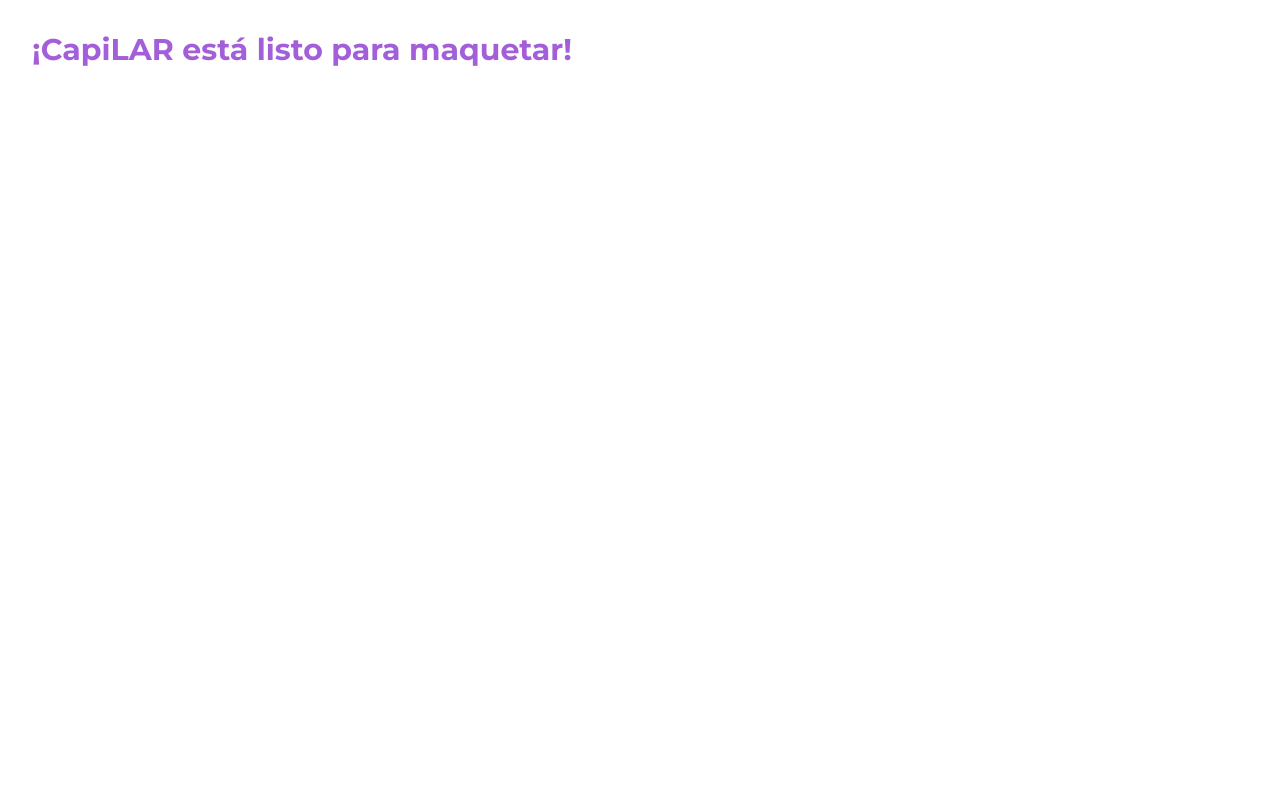
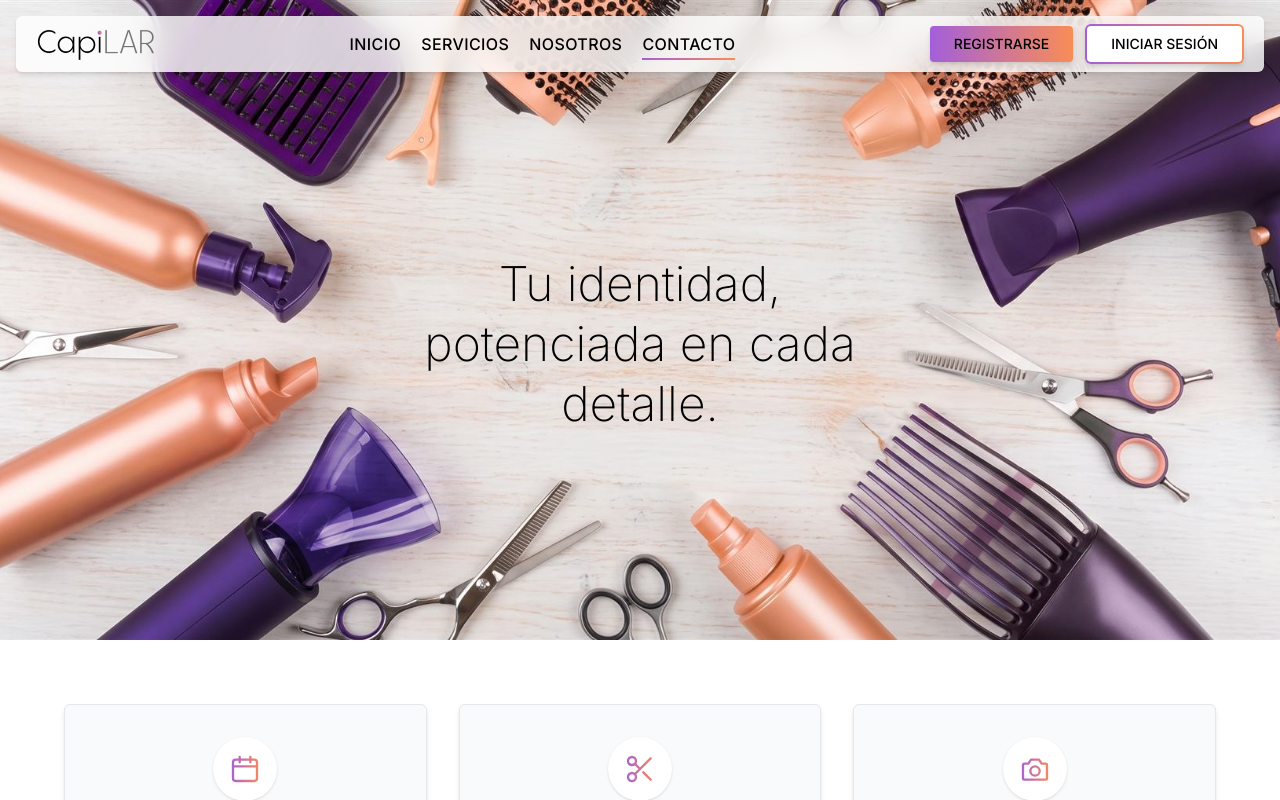
Before and after one commit to Andre-C96/TUDW_TF_LAR_Developers_CapiLAR-FrontEnd, a React (Vite) app: page / in a window 1280 px wide. Shown: the top 800 px of the page. Built offline with nearby package versions, Linux system fonts and the light colour scheme.

Commit message:
- Feat: add home page with layout, auth modal and not found page

```diff
--- a/index.html
+++ b/index.html
@@ -1,10 +1,10 @@
 <!doctype html>
-<html lang="en">
+<html lang="es">
   <head>
     <meta charset="UTF-8" />
     <link rel="icon" type="image/svg+xml" href="/favicon.svg" />
     <meta name="viewport" content="width=device-width, initial-scale=1.0" />
-    <title>tudw-tf-lar-developers-capilar-frontend</title>
+    <title>CapiLAR</title>
   </head>
   <body>
     <div id="root"></div>
--- a/src/App.tsx
+++ b/src/App.tsx
@@ -1,19 +1,17 @@
 import { Routes, Route } from 'react-router-dom'
-
+import { Layout } from './components/layout/layout'
+import { Home } from './pages/home/home'
+import { NotFound } from './pages/notFound/notFound'
 
 function App() {
   return (
     <Routes>
-      {/* Landing page */}
-      <Route path="/" element={
-        <>
-          <h1 className="text-capilar-violet font-bold text-3xl p-8">
-            ¡CapiLAR está listo para maquetar!
-          </h1>
-        </>
-      } />
+      {/* Páginas públicas con header y footer */}
+      <Route element={<Layout />}>
+        <Route path="/" element={<Home />} />
+      </Route>
 
-
+      <Route path="*" element={<NotFound />} />
     </Routes>
   )
 }
--- /dev/null
+++ b/src/components/authModal/authModal.tsx
@@ -0,0 +1,47 @@
+import { ForgotPasswordForm } from '../forgotPasswordForm/forgotPasswordForm';
+import { LoginForm } from '../loginForm/loginForm';
+import { Modal } from '../modal/modal';
+import { RegisterForm } from '../registerForm/registerForm';
+
+export type AuthView = 'login' | 'register' | 'forgotPassword';
+
+interface AuthModalProps {
+  // Formulario visible; null = modal cerrado
+  view: AuthView | null;
+  onViewChange: (view: AuthView) => void;
+  onClose: () => void;
+}
+
+const ariaLabels: Record<AuthView, string> = {
+  login: 'Iniciar sesión',
+  register: 'Crear cuenta',
+  forgotPassword: 'Recuperar contraseña',
+};
+
+// Modal único para login, registro y recupero: los links de cada formulario cambian el contenido sin cerrarlo
+// TODO: conectar los onSubmit con la API en la rama de autenticación
+export const AuthModal = ({ view, onViewChange, onClose }: AuthModalProps) => {
+  return (
+    <Modal
+      isOpen={view !== null}
+      onClose={onClose}
+      ariaLabel={view ? ariaLabels[view] : undefined}
+      // El registro es alto: en pantallas bajas el contenido scrollea dentro del modal
+      className="max-h-[90vh] overflow-y-auto"
+    >
+      {view === 'login' && (
+        <LoginForm
+          onSubmit={() => {}}
+          onRegisterClick={() => onViewChange('register')}
+          onForgotPasswordClick={() => onViewChange('forgotPassword')}
+        />
+      )}
+      {view === 'register' && (
+        <RegisterForm onSubmit={() => {}} onLoginClick={() => onViewChange('login')} />
+      )}
+      {view === 'forgotPassword' && (
+        <ForgotPasswordForm onSubmit={() => {}} onLoginClick={() => onViewChange('login')} />
+      )}
+    </Modal>
+  );
+};
--- /dev/null
+++ b/src/components/layout/layout.tsx
@@ -0,0 +1,30 @@
+import { useState } from 'react';
+import { Outlet } from 'react-router-dom';
+import { AuthModal } from '../authModal/authModal';
+import type { AuthView } from '../authModal/authModal';
+import { Footer } from '../footer/footer';
+import { Header } from '../header/header';
+
+// Lo que las páginas hijas reciben con useOutletContext (ej. el CTA de la home abre el registro)
+export interface LayoutContext {
+  openAuth: (view: AuthView) => void;
+}
+
+// Estructura común de las páginas públicas: header fijo, contenido y footer
+export const Layout = () => {
+  const [authView, setAuthView] = useState<AuthView | null>(null);
+
+  return (
+    <div className="flex min-h-screen flex-col">
+      <Header onLoginClick={() => setAuthView('login')} onRegisterClick={() => setAuthView('register')} />
+
+      <main className="flex-1">
+        <Outlet context={{ openAuth: setAuthView } satisfies LayoutContext} />
+      </main>
+
+      <Footer />
+
+      <AuthModal view={authView} onViewChange={setAuthView} onClose={() => setAuthView(null)} />
+    </div>
+  );
+};
--- a/src/customHooks/activeSection/useActiveSection.ts
+++ b/src/customHooks/activeSection/useActiveSection.ts
@@ -20,7 +20,17 @@ export const useActiveSection = (sectionIds: string[]) => {
       if (section) observer.observe(section);
     });
 
-    return () => observer.disconnect();
+    // Al llegar al final de la página se activa la última sección, aunque sea muy baja para cruzar la mitad
+    const handleScroll = () => {
+      const atBottom = window.innerHeight + window.scrollY >= document.documentElement.scrollHeight - 2;
+      if (atBottom) setActiveId(sectionIds[sectionIds.length - 1]);
+    };
+    window.addEventListener('scroll', handleScroll, { passive: true });
+
+    return () => {
+      observer.disconnect();
+      window.removeEventListener('scroll', handleScroll);
+    };
   }, [sectionIds]);
 
   return activeId;
--- a/src/index.css
+++ b/src/index.css
@@ -1,5 +1,5 @@
 @import url('https://fonts.googleapis.com/css2?family=Montserrat:wght@300;400;500;600;700&display=swap');
-@import url('https://fonts.googleapis.com/css2?family=Inter:wght@300;400;500;600;700&display=swap');
+@import url('https://fonts.googleapis.com/css2?family=Inter:wght@200;300;400;500;600;700&display=swap');
 @import "tailwindcss";
 
 @theme {
--- a/src/pages/home/home.tsx
+++ b/src/pages/home/home.tsx
@@ -0,0 +1,139 @@
+import type { ReactNode } from 'react';
+import { useOutletContext } from 'react-router-dom';
+import heroImage from '../../assets/hero.jpg';
+import { Button } from '../../components/button/button';
+import { Card } from '../../components/card/card';
+import type { LayoutContext } from '../../components/layout/layout';
+import { Title } from '../../components/title/title';
+
+// Ícono de línea con el degradado de marca (cada uno necesita un id de degradado propio)
+const GradientIcon = ({ id, children }: { id: string; children: ReactNode }) => (
+  <svg
+    viewBox="0 0 24 24"
+    className="h-8 w-8"
+    fill="none"
+    stroke={`url(#${id})`}
+    strokeWidth={1.75}
+    strokeLinecap="round"
+    strokeLinejoin="round"
+    aria-hidden="true"
+  >
+    <defs>
+      <linearGradient id={id} x1="0" y1="0" x2="24" y2="0" gradientUnits="userSpaceOnUse">
+        <stop offset="0" stopColor="var(--color-capilar-violet)" />
+        <stop offset="1" stopColor="var(--color-capilar-peach)" />
+      </linearGradient>
+    </defs>
+    {children}
+  </svg>
+);
+
+const features = [
+  {
+    title: 'Gestión de turnos',
+    text: 'Reservá, reprogramá o cancelá tus turnos en cualquier momento, sin llamadas ni esperas.',
+    icon: (
+      <GradientIcon id="icon-calendar">
+        <rect x="3" y="5" width="18" height="16" rx="2" />
+        <path d="M3 10h18M8 3v4M16 3v4" />
+      </GradientIcon>
+    ),
+  },
+  {
+    title: 'Historial capilar',
+    text: 'Tus tratamientos, colores y cortes quedan registrados para que cada visita parta de lo anterior.',
+    icon: (
+      <GradientIcon id="icon-scissors">
+        <circle cx="6" cy="6" r="3" />
+        <circle cx="6" cy="18" r="3" />
+        <path d="M20 4 8.1 15.9M14.5 14.5 20 20M8.1 8.1 12 12" />
+      </GradientIcon>
+    ),
+  },
+  {
+    title: 'Evolución de tu estilo',
+    text: 'Mirá cómo cambia tu pelo con las fotos de cada servicio, de un turno al otro.',
+    icon: (
+      <GradientIcon id="icon-camera">
+        <path d="M4 8h3l2-3h6l2 3h3a1 1 0 0 1 1 1v10a1 1 0 0 1-1 1H4a1 1 0 0 1-1-1V9a1 1 0 0 1 1-1Z" />
+        <circle cx="12" cy="13.5" r="3.5" />
+      </GradientIcon>
+    ),
+  },
+];
+
+// Sección de la landing con título centrado (el id es el ancla del header)
+const HomeSection = ({ id, title, children }: { id: string; title: string; children: ReactNode }) => (
+  <section id={id} className="bg-white px-6 py-16">
+    <div className="mx-auto flex max-w-6xl flex-col items-center gap-8">
+      <Title as="h2">{title}</Title>
+      {children}
+    </div>
+  </section>
+);
+
+// Contenido pendiente de una sección
+const ComingSoon = ({ children }: { children: ReactNode }) => (
+  <p className="font-inter text-sm text-capilar-grey">{children}</p>
+);
+
+export const Home = () => {
+  const { openAuth } = useOutletContext<LayoutContext>();
+
+  return (
+    <>
+      {/* Inicio: hero + features */}
+      <section id="inicio">
+        {/* Hero: foto a lo ancho con el título centrado */}
+        <div
+          className="flex min-h-[80vh] items-center justify-center bg-cover bg-center px-6 pt-24 pb-12"
+          style={{ backgroundImage: `url(${heroImage})` }}
+        >
+          <h1 className="max-w-md text-center font-inter text-4xl font-extralight leading-tight text-black md:text-5xl">
+            Tu identidad, potenciada en cada detalle.
+          </h1>
+        </div>
+
+        {/* Features */}
+        <div className="bg-white px-6 py-16">
+          <div className="mx-auto grid max-w-6xl gap-8 md:grid-cols-3">
+            {features.map((feature) => (
+              <Card key={feature.title} icon={feature.icon} title={feature.title}>
+                {feature.text}
+              </Card>
+            ))}
+          </div>
+        </div>
+      </section>
+
+      {/* TODO: cards de servicios */}
+      <HomeSection id="servicios" title="Servicios">
+        <ComingSoon>Próximamente vas a ver acá los servicios disponibles.</ComingSoon>
+      </HomeSection>
+
+      {/* TODO: foto y nombre de los profesionales */}
+      <HomeSection id="nosotros" title="Nosotros">
+        <ComingSoon>Próximamente vas a conocer a nuestro equipo de profesionales.</ComingSoon>
+      </HomeSection>
+
+      {/* TODO: dirección, horario y redes */}
+      <HomeSection id="contacto" title="Contacto">
+        <ComingSoon>Próximamente vas a encontrar acá nuestra dirección, horarios y redes.</ComingSoon>
+      </HomeSection>
+
+      {/* CTA: borde con degradado (contenedor con degradado + caja interna) */}
+      <section className="bg-white px-6 pb-16">
+        <div className="mx-auto max-w-4xl rounded-[6px] bg-capilar-gradient p-[2px] shadow-md">
+          <div className="rounded-[4px] bg-white">
+            <div className="flex flex-col items-center justify-between gap-4 rounded-[4px] bg-capilar-violet/10 px-6 py-4 text-center md:flex-row md:text-left">
+              <h2 className="font-inter text-lg font-medium text-black">¿Listo para potenciar tu identidad?</h2>
+              <Button className="text-sm text-white! font-semibold! tracking-wider" onClick={() => openAuth('register')}>
+                REGISTRARSE
+              </Button>
+            </div>
+          </div>
+        </div>
+      </section>
+    </>
+  );
+};
--- a/src/pages/notFound/notFound.tsx
+++ b/src/pages/notFound/notFound.tsx
@@ -0,0 +1,20 @@
+import { useNavigate } from 'react-router-dom';
+import { Button } from '../../components/button/button';
+import { Title } from '../../components/title/title';
+
+// Página para cualquier ruta que no existe
+export const NotFound = () => {
+  const navigate = useNavigate();
+
+  return (
+    <main className="flex min-h-screen flex-col items-center justify-center gap-6 px-6 text-center">
+      <img src="/capiLAR_logo1.png" alt="CapiLAR" className="h-10 w-auto" />
+      <p className="bg-capilar-gradient bg-clip-text font-inter text-7xl font-bold text-transparent">404</p>
+      <div className="flex flex-col gap-2">
+        <Title>Página no encontrada</Title>
+        <p className="font-inter text-capilar-grey">La página que buscás no existe o fue movida.</p>
+      </div>
+      <Button onClick={() => navigate('/')}>VOLVER AL INICIO</Button>
+    </main>
+  );
+};
```
Also changed, not shown: src/assets/hero.jpg (added).
